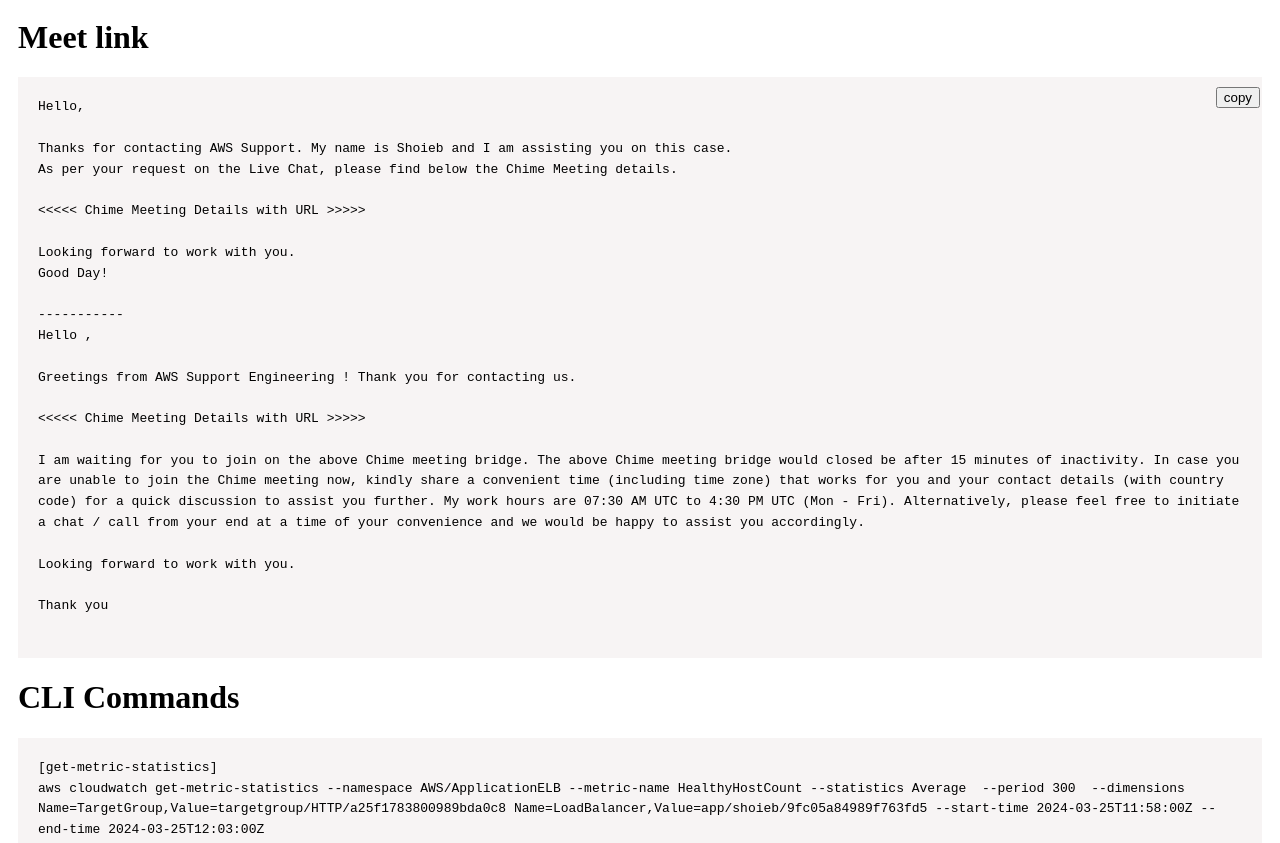
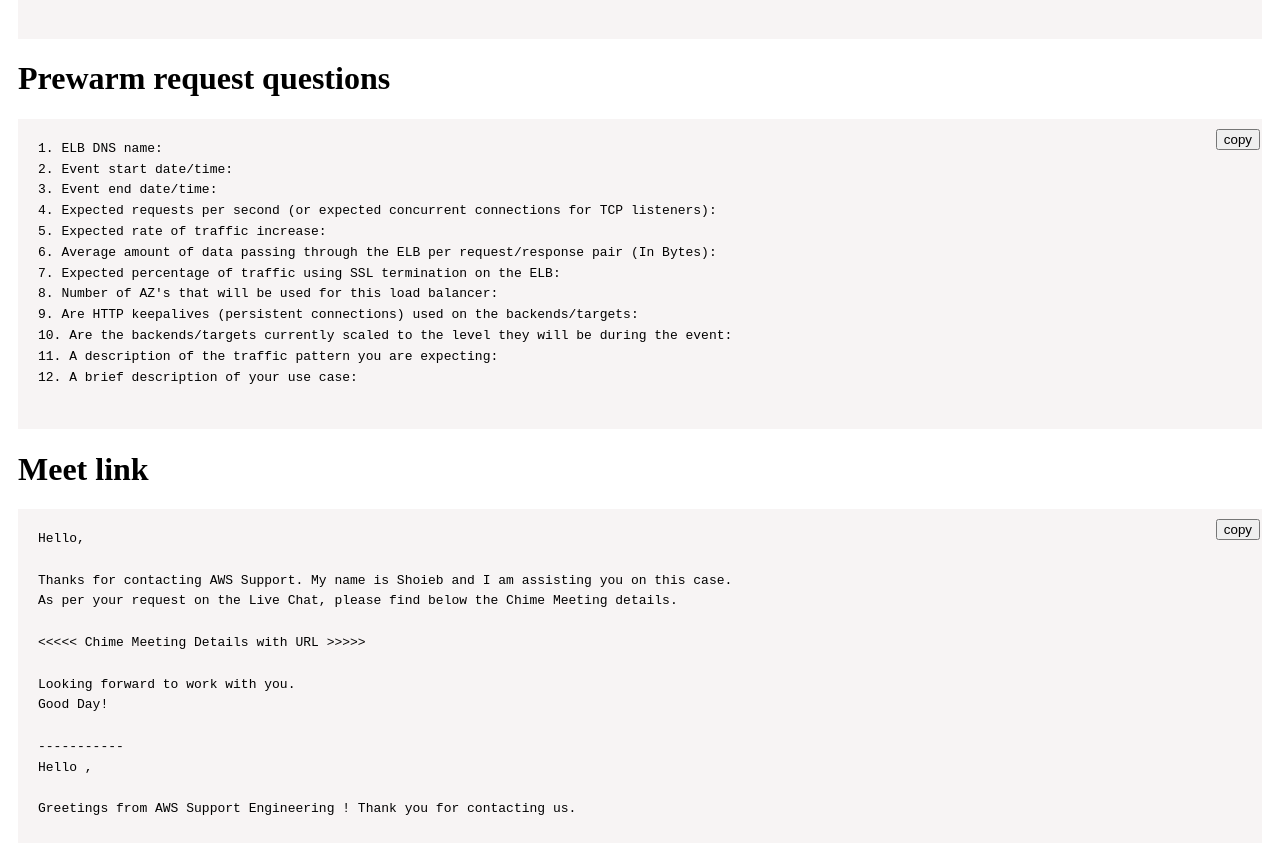
Before and after one commit to msiiqbal/aws-blurbs, a plain HTML site: page blurb.html in a window 1280 px wide. Shown: the part 4693-5536 px from the top of the page. Drawn offline with Linux system fonts and the light colour scheme; some packages are replaced by stand-ins of ours; a script that the page names is missing.

Commit message:
Update blurb.html

```diff
--- a/blurb.html
+++ b/blurb.html
@@ -193,7 +193,9 @@ Hence I request you to please reach out to us from the relevant account and I wi
 Please understand while the AWS SDKs and example solutions are written by AWS, Premium Support focuses on best practices, usage and troubleshooting and does not include code development or debugging example applications. For more details on what is covered, please see our FAQs here:
 
 https://aws.amazon.com/premiumsupport/faqs/#issue-types
-        or
+
+  (or)
+
 Please note that writing/debugging/modifying/testing the custom code/script for your use-case would require expertise from your end as code support is out of AWS support scope and any assistance on it is on best effort basis only. For more details on what is covered, please see our FAQs here: AWS Support FAQs - https://aws.amazon.com/premiumsupport/faqs/#issue-types
             </pre>
     </div>
@@ -215,6 +217,25 @@ Please feel free to reply on this case with your detailed query and concerend re
 I would like to humbly mention that, my shift timings are from Monday to Friday, 1:00 PM IST to 8:00 pm IST.
 
 In case my working time zone does not align with yours, please feel free to initiate a chat or call so that an available Engineer can go on a call/chat with you to understand this requirement and further usher this to a resolution.
+            </pre>
+    </div>
+
+    <div class="block">
+      <h1 class="heading"> Prewarm request questions</h1>
+      <button class="copy" onclick="copy_clipboard('prewarmQuestions')"> copy</button>
+      <pre id="prewarmQuestions">
+1. ELB DNS name:
+2. Event start date/time:
+3. Event end date/time:
+4. Expected requests per second (or expected concurrent connections for TCP listeners):
+5. Expected rate of traffic increase:
+6. Average amount of data passing through the ELB per request/response pair (In Bytes):
+7. Expected percentage of traffic using SSL termination on the ELB:
+8. Number of AZ's that will be used for this load balancer:
+9. Are HTTP keepalives (persistent connections) used on the backends/targets:
+10. Are the backends/targets currently scaled to the level they will be during the event:
+11. A description of the traffic pattern you are expecting:
+12. A brief description of your use case:
             </pre>
     </div>
 
@@ -289,9 +310,6 @@ $ aws logs put-log-events --log-group-name shoiebim_a-3993fa0 --log-stream-name
 [put-metric-data]
 $ aws cloudwatch put-metric-data --metric-name DummyTestMetric --namespace MyDummyTestMetricNameSpace --unit Bytes --value 231434333 --dimensions Env=DummyTest
 
-[set-alarm-state]
-$ aws cloudwatch set-alarm-state --alarm-name "sev2" --state-value ALARM --state-reason "testing purposes"
-
 remote server to mac download
 $ scp -i authenticate.pem ec2-user@54.174.36.10:/home/ec2-user/pc.pcap "path"
 
@@ -301,7 +319,7 @@ $ scp -i authenticate.pem ec2-user@54.174.36.10:/home/ec2-user/pc.pcap "path"
   </div>
 
 </body>
-<script src="test1.js" ></script>
+<script src="clipboard.js" ></script>
 <script>
 </script>
 </html>
```
